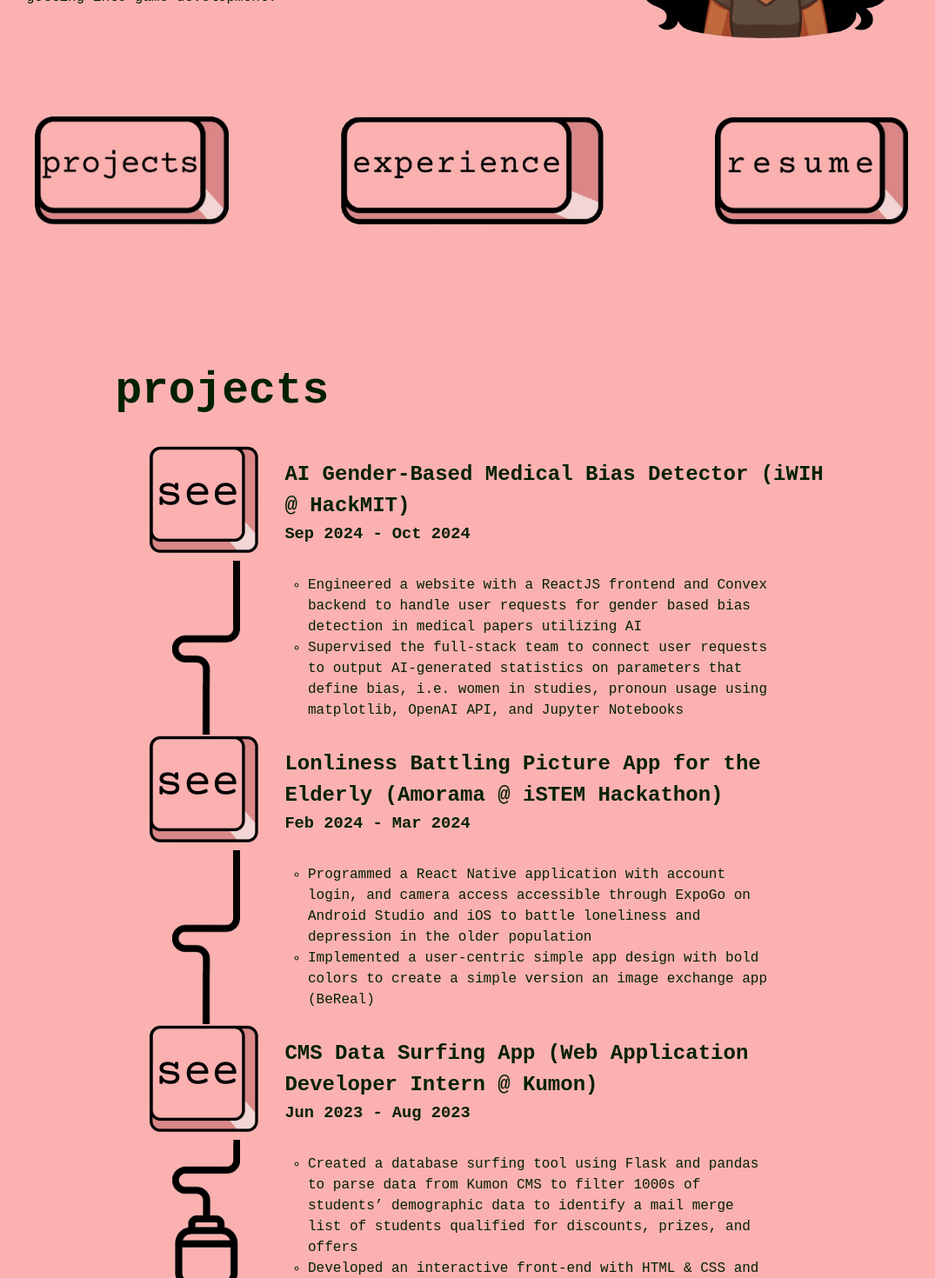
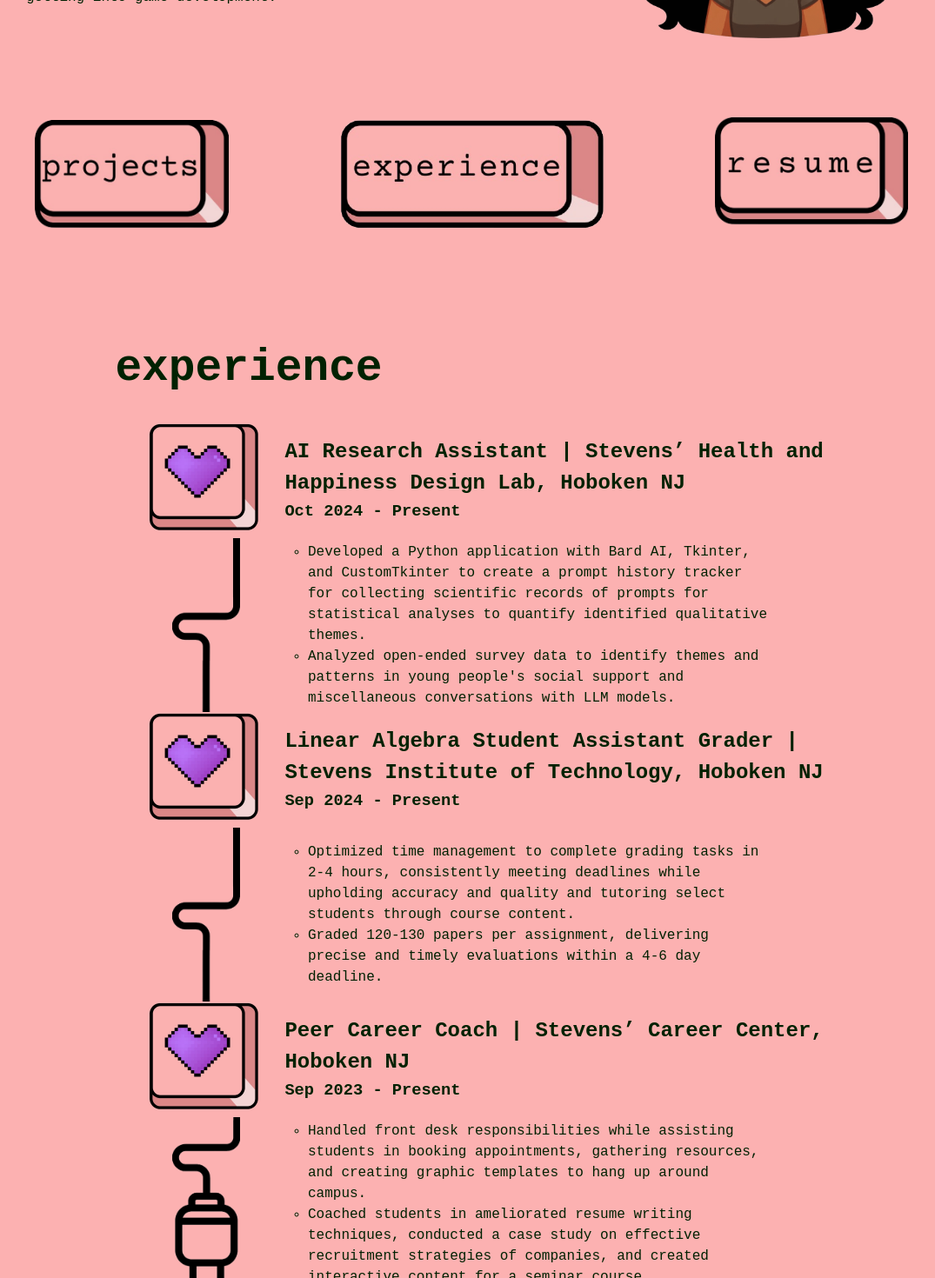
Before and after one commit to Banani456/personal-website, a React (Vite) app: page /#/ in a window 1280 px wide. Shown: the part 400-1870 px from the top of the page at 87% size, without its empty margins (98-1173 px from the left). Built offline with nearby package versions, Linux system fonts and the light colour scheme.

Commit message:
Experience section

```diff
--- /dev/null
+++ b/src/components/Experience.tsx
@@ -0,0 +1,109 @@
+import "../styles/projects.css";
+import { Link } from "react-router-dom";
+import see from "../assets/purpleheart.png";
+import wire from "../assets/wire.png";
+import plug from "../assets/plug.png";
+
+function Experience() {
+  return (
+    <div id="page">
+      <h1>experience</h1>
+      <ul className="list">
+        {/* 1 */}
+        <div className="proj">
+          <div className="text">
+            <Link to="https://huhjina.github.io/h2/" target="_blank">
+              <img src={see} className="button" alt="See" />
+            </Link>
+            <li className="bullet">
+              <h2>
+                AI Research Assistant | Stevens’ Health and Happiness Design
+                Lab, Hoboken NJ
+              </h2>
+              <h3>Oct 2024 - Present</h3>
+            </li>
+          </div>
+          <div className="wire-area">
+            <img src={wire} alt="Connector" />
+            <ul className="desc">
+              <li>
+                Developed a Python application with Bard AI, Tkinter, and
+                CustomTkinter to create a prompt history tracker for collecting
+                scientific records of prompts for statistical analyses to
+                quantify identified qualitative themes.
+              </li>
+              <li>
+                Analyzed open-ended survey data to identify themes and patterns
+                in young people's social support and miscellaneous conversations
+                with LLM models.
+              </li>
+            </ul>
+          </div>
+        </div>
+
+        {/* 2 */}
+        <div className="proj">
+          <div className="text">
+            <Link to="https://www.stevens.edu/" target="_blank">
+              <img src={see} className="button" alt="See" />
+            </Link>
+            <li className="bullet">
+              <h2>
+                Linear Algebra Student Assistant Grader | Stevens Institute of
+                Technology, Hoboken NJ
+              </h2>
+              <h3>Sep 2024 - Present</h3>
+            </li>
+          </div>
+          <div className="wire-area">
+            <img src={wire} alt="Connector" />
+            <ul className="desc">
+              <li>
+                Optimized time management to complete grading tasks in 2-4
+                hours, consistently meeting deadlines while upholding accuracy
+                and quality and tutoring select students through course content.
+              </li>
+              <li>
+                Graded 120-130 papers per assignment, delivering precise and
+                timely evaluations within a 4-6 day deadline.
+              </li>
+            </ul>
+          </div>
+        </div>
+
+        {/* 3 */}
+        <div className="proj">
+          <div className="text">
+            <Link
+              to="https://www.stevens.edu/student-life/career-center"
+              target="_blank"
+            >
+              <img src={see} className="button" alt="See" />
+            </Link>
+            <li className="bullet">
+              <h2>Peer Career Coach | Stevens’ Career Center, Hoboken NJ</h2>
+              <h3>Sep 2023 - Present</h3>
+            </li>
+          </div>
+          <div className="wire-area">
+            <img src={plug} alt="Connector" />
+            <ul className="desc">
+              <li>
+                Handled front desk responsibilities while assisting students in
+                booking appointments, gathering resources, and creating graphic
+                templates to hang up around campus.
+              </li>
+              <li>
+                Coached students in ameliorated resume writing techniques,
+                conducted a case study on effective recruitment strategies of
+                companies, and created interactive content for a seminar course.
+              </li>
+            </ul>
+          </div>
+        </div>
+      </ul>
+    </div>
+  );
+}
+
+export default Experience;
--- a/src/components/Home.tsx
+++ b/src/components/Home.tsx
@@ -1,3 +1,4 @@
+import { Link } from "react-router-dom";
 import "../styles/home.css";
 import "../styles/nav.css";
 import me from "../assets/Ananya cartoon.png";
@@ -5,10 +6,17 @@
 import expbtn from "../assets/experience.png";
 import resumebtn from "../assets/resume.png";
 import Projects from "./Projects";
+import Experience from "./Experience";
 
 function Home() {
   const scrollToProj = () => {
     const element = document.getElementById("projects");
+    if (element) {
+      element.scrollIntoView({ behavior: "smooth" });
+    }
+  };
+  const scrollToExp = () => {
+    const element = document.getElementById("exp");
     if (element) {
       element.scrollIntoView({ behavior: "smooth" });
     }
@@ -37,8 +45,22 @@
           className="button"
           id="projs"
         ></img>
-        <img src={expbtn} className="button" id="projs"></img>
-        <img src={resumebtn} className="button" id="projs"></img>
+        <img
+          src={expbtn}
+          onClick={scrollToExp}
+          className="button"
+          id="projs"
+        ></img>
+
+        <Link
+          to="https://docs.google.com/document/d/1vfTR0X_5gAJ6bh4KdtKQfXaeGVoSVyJ3tqgekzQRZ_w/edit?usp=sharing"
+          target="_blank"
+        >
+          <img src={resumebtn} className="button" id="projs"></img>
+        </Link>
+      </div>
+      <div id="exp">
+        <Experience />
       </div>
       <div id="projects">
         <Projects />
--- a/src/styles/footer.css
+++ b/src/styles/footer.css
@@ -2,6 +2,7 @@
   border-top: #fcb1b1 dashed 4px;
   text-align: center;
   padding: 2vw;
+  margin-top: 2vw;
 }
 
 @media (prefers-color-scheme: light) {
--- a/src/styles/home.css
+++ b/src/styles/home.css
@@ -61,6 +61,7 @@
 #buttons img {
   height: 125px;
   width: auto;
-  margin: 5vw;
-  margin-bottom: 10vw;
+  margin-top: 5vw;
+  margin-left: 5vw;
+  margin-right: 5vw;
 }
--- a/src/styles/projects.css
+++ b/src/styles/projects.css
@@ -1,6 +1,7 @@
 #page {
   margin-left: 18vw;
   margin-right: 18vw;
+  margin-top: 10vw;
 }
 
 .list {
```
Also changed, not shown: src/assets/purpleheart.png (added).
